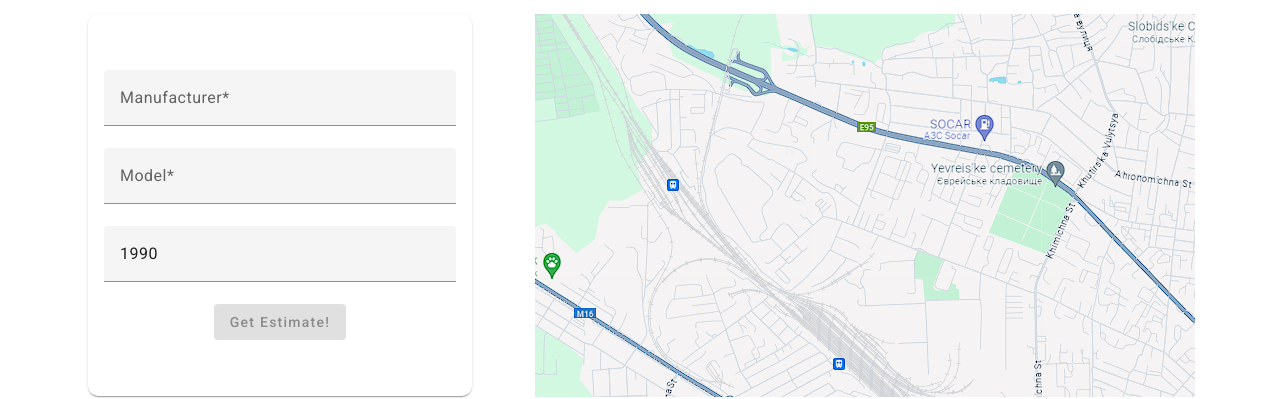
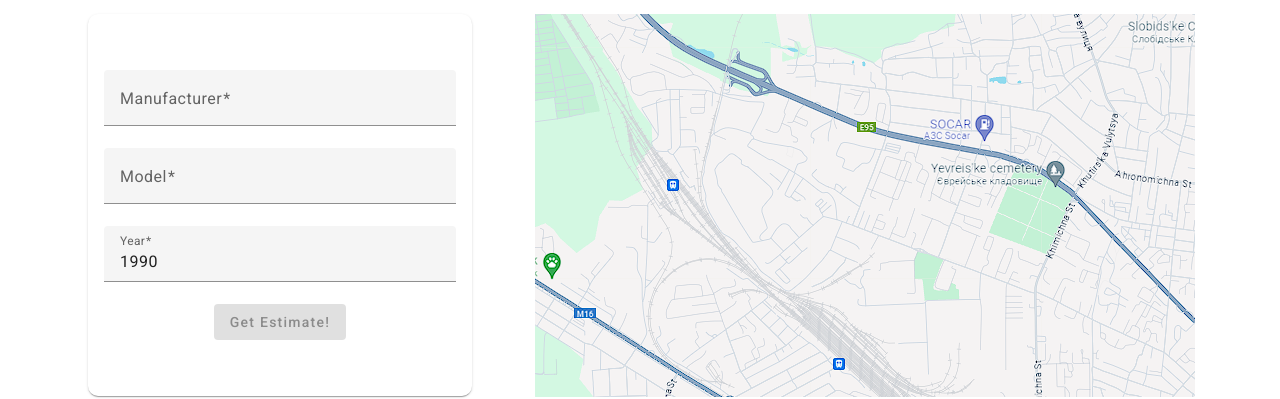
Before and after one commit to shevOle/ang-used-car-evaluation-app, an Angular app: page /estimate in a window 1280 px wide. Shown: the part 160-559 px from the top of the page. Built offline with nearby package versions, Linux system fonts and the light colour scheme; sample sign-in values are in the browser's storage.

Commit message:
refactor: use mui form-field-with-error component for estimate page

```diff
--- a/src/app/report-estimate/report-estimate.component.html
+++ b/src/app/report-estimate/report-estimate.component.html
@@ -5,41 +5,29 @@
       [formGroup]="estimateForm"
       (submit)="submitEstimateForm()"
     >
-      <div class="estimate-page-form-input">
-        <mat-form-field>
-          <input
-            matInput
-            [formControl]="estimateForm.controls.make"
-            type="text"
-            required
-            placeholder="Manufacturer*"
-          />
-        </mat-form-field>
-      </div>
+      <ucea-form-field-with-error
+        class="estimate-page-form-input"
+        [field]="estimateForm.controls.make"
+        label="Manufacturer"
+        [errorsList]="errors['make']"
+        type="text"
+      ></ucea-form-field-with-error>
 
-      <div class="estimate-page-form-input">
-        <mat-form-field>
-          <input
-            matInput
-            [formControl]="estimateForm.controls.model"
-            type="text"
-            required
-            placeholder="Model*"
-          />
-        </mat-form-field>
-      </div>
+      <ucea-form-field-with-error
+        class="estimate-page-form-input"
+        [field]="estimateForm.controls.model"
+        label="Model"
+        [errorsList]="errors['model']"
+        type="text"
+      ></ucea-form-field-with-error>
 
-      <div class="estimate-page-form-input">
-        <mat-form-field>
-          <input
-            matInput
-            [formControl]="estimateForm.controls.year"
-            type="number"
-            required
-            placeholder="Production year*"
-          />
-        </mat-form-field>
-      </div>
+      <ucea-form-field-with-error
+        class="estimate-page-form-input"
+        [field]="estimateForm.controls.year"
+        label="Year"
+        [errorsList]="errors['year']"
+        type="number"
+      ></ucea-form-field-with-error>
 
       <ucea-button
         [disabled]="!estimateForm.valid"
@@ -48,49 +36,6 @@
         [onClick]="submitEstimateForm.bind(this)"
         class="submit-button"
       ></ucea-button>
-
-      <div class="estimate-page-form-input-errors">
-        <p
-          *ngIf="make.invalid && make.touched && make.dirty && make.errors?.['required']"
-        >
-          Manufacturer is required.
-        </p>
-        <p
-          *ngIf="make.invalid && make.touched && make.dirty && make.errors?.['invalid']"
-        >
-          Manufacturer should be a string.
-        </p>
-        <p
-          *ngIf="model.invalid && model.touched && model.dirty && model.errors?.['required']"
-        >
-          Model is required.
-        </p>
-        <p
-          *ngIf="model.invalid && model.touched && model.dirty && model.errors?.['invalid']"
-        >
-          Model should be a string.
-        </p>
-        <p
-          *ngIf="year.invalid && year.touched && year.dirty && year.errors?.['required']"
-        >
-          Production year is required.
-        </p>
-        <p
-          *ngIf="year.invalid && year.touched && year.dirty && year.errors?.['invalid']"
-        >
-          Production year should be a number.
-        </p>
-        <p
-          *ngIf="year.invalid && year.touched && year.dirty && year.errors?.['max']"
-        >
-          Production year can't be greater than {{ currentYear }}.
-        </p>
-        <p
-          *ngIf="year.invalid && year.touched && year.dirty && year.errors?.['min']"
-        >
-          Production year can't be less than 1990.
-        </p>
-      </div>
     </form>
   </ucea-form-card>
   <div id="estimate-page-map"></div>
--- a/src/app/report-estimate/report-estimate.component.ts
+++ b/src/app/report-estimate/report-estimate.component.ts
@@ -13,6 +13,8 @@ import { ReportComponent } from '../report/report.component';
 import { CommonButton } from '../common-components/button';
 import { FormCard } from '../common-components/form-card';
 import { Report } from '../interfaces/report';
+import { BaseFieldWithError } from '../common-components/form-field-with-error';
+import { IError } from '../interfaces/validation-error';
 
 @Component({
   selector: 'ucea-report-estimate',
@@ -26,6 +28,7 @@ import { Report } from '../interfaces/report';
     MatInputModule,
     MatFormFieldModule,
     FormCard,
+    BaseFieldWithError,
   ],
   templateUrl: './report-estimate.component.html',
   styleUrl: './report-estimate.component.scss',
@@ -60,25 +63,18 @@ export class ReportEstimateComponent {
   $similarReports!: Promise<Report[]>;
   estimatePrice: number = 0;
 
-  get make() {
-    return this.estimateForm.get('make')!;
-  }
-
-  get model() {
-    return this.estimateForm.get('model')!;
-  }
-
-  get year() {
-    return this.estimateForm.get('year')!;
-  }
-
-  get lat() {
-    return this.estimateForm.get('lat')!;
-  }
-
-  get lng() {
-    return this.estimateForm.get('lng')!;
-  }
+  errors: { [key: string]: IError[] } = {
+    make: [{ errorType: 'required', message: 'Manufacturer is required' }],
+    model: [{ errorType: 'required', message: 'Model is required' }],
+    year: [
+      { errorType: 'required', message: 'Year is required' },
+      { errorType: 'min', message: 'Minimum accepted year is 1990' },
+      {
+        errorType: 'max',
+        message: `Maximum accepted year is ${this.currentYear}`,
+      },
+    ],
+  };
 
   get currentYear() {
     return new Date().getFullYear();
```
